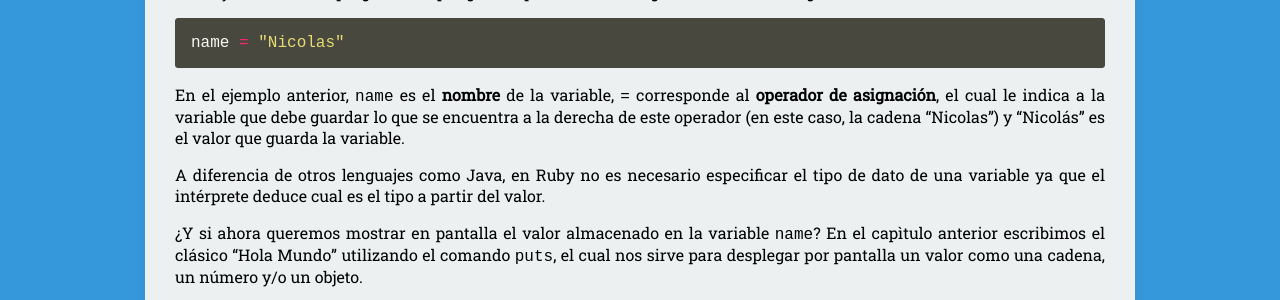
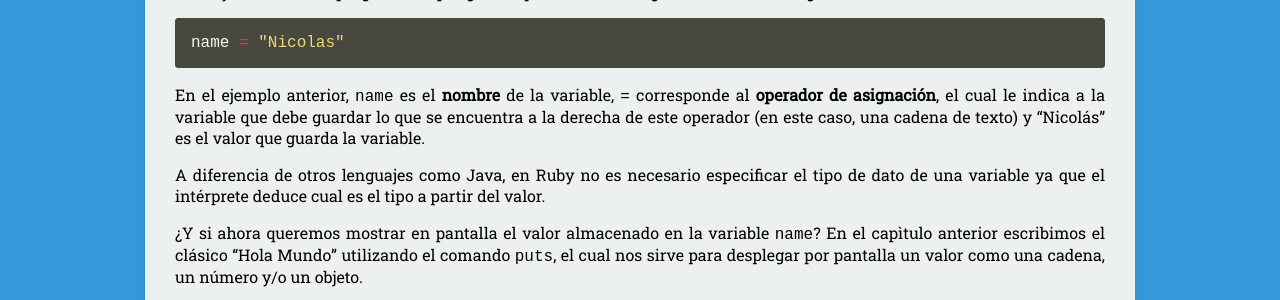
Before and after one commit to nisoto/Blog-anterior-2.0, a Jekyll site: the page built from _posts/2018-10-06-ruby-iii-variables.md, in a window 1280 px wide. Shown: the part 316-616 px from the top of the page. Built offline with Jekyll 4.4.1, drawn with Linux system fonts in a browser that asks for light colours; nearby versions of some CDN libraries.

Commit message:
Update 2018-10-06-ruby-iii-variables.md

````diff
--- a/_posts/2018-10-06-ruby-iii-variables.md
+++ b/_posts/2018-10-06-ruby-iii-variables.md
@@ -14,7 +14,7 @@ Una variable corresponde a un espacio de memoria que, como su nombre lo indica,
 name = "Nicolas"
 ```
 
-En el ejemplo anterior, `name` es el **nombre** de la variable, `=` corresponde al **operador de asignación**, el cual le indica a la variable que debe guardar lo que se encuentra a la derecha de este operador (en este caso, la cadena "Nicolas") y "Nicolás" es el valor que guarda la variable.
+En el ejemplo anterior, `name` es el **nombre** de la variable, `=` corresponde al **operador de asignación**, el cual le indica a la variable que debe guardar lo que se encuentra a la derecha de este operador (en este caso, una cadena de texto) y "Nicolás" es el valor que guarda la variable.
 
 A diferencia de otros lenguajes como Java, en Ruby no es necesario especificar el tipo de dato de una variable ya que el intérprete deduce cual es el tipo a partir del valor.
 
````
